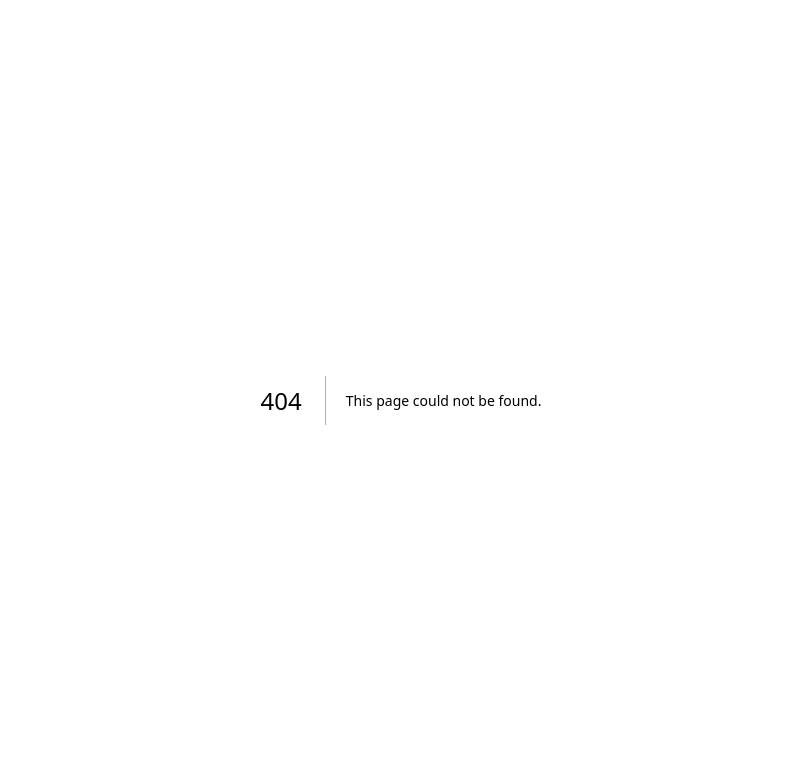
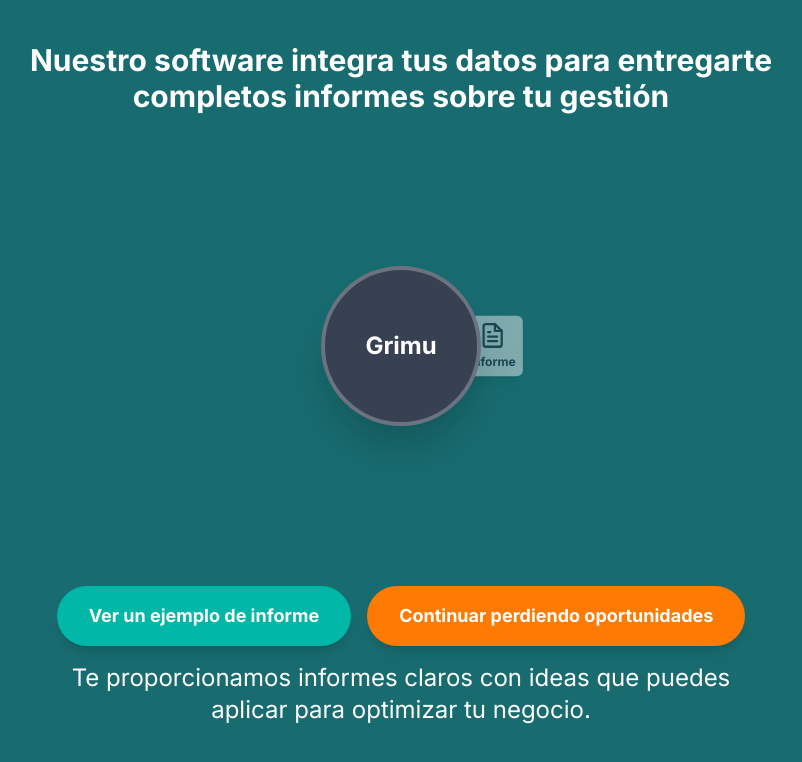
Before and after one commit to guitarvistor/guitarvistor.github.io, a Next.js app: page /grimu in a window 1280 px wide. Before the commit this address had no page. Shown: the top 762 px of the page, without its empty margins (239-1041 px from the left). Built offline with nearby package versions, Linux system fonts and the light colour scheme.

Commit message:
mejora animaciones

```diff
--- a/src/app/demo/page.tsx
+++ b/src/app/demo/page.tsx
@@ -9,7 +9,7 @@ export default function Demo() {
       <DataBrainAnimation />
       <h2 className="text-3xl md:text-4xl font-bold mb-8">¿Te gusta la idea?</h2>
       <div className="flex flex-col sm:flex-row space-y-4 sm:space-y-0 sm:space-x-4">
-        <Link href="/#contact" className="bg-icon-inventory text-white py-3 px-6 rounded-full hover:bg-icon-inventory/90 transition-all text-lg">
+        <Link href="/grimu" className="bg-icon-inventory text-white py-3 px-6 rounded-full hover:bg-icon-inventory/90 transition-all text-lg">
           Me encanta
         </Link>
         <Link href="/oportunidad" className="bg-icon-analytics text-white py-3 px-6 rounded-full hover:bg-icon-analytics/90 transition-all text-lg">
--- /dev/null
+++ b/src/app/grimu/page.tsx
@@ -0,0 +1,21 @@
+
+import Link from 'next/link';
+import GrimuAnimation from '@/components/GrimuAnimation';
+
+export default function GrimuPage() {
+  return (
+    <div className="flex flex-col items-center justify-center min-h-screen bg-accent text-white text-center p-4">
+      <h1 className="text-2xl md:text-3xl font-bold mb-2 max-w-3xl">Nuestro software integra tus datos para entregarte completos informes sobre tu gestión</h1>
+      <GrimuAnimation />
+      <div className="flex flex-col sm:flex-row space-y-4 sm:space-y-0 sm:space-x-4 mt-4 mb-4">
+        <Link href="/#contact" className="bg-icon-inventory text-white py-4 px-8 rounded-full hover:bg-icon-inventory/90 transition-all text-lg font-bold shadow-lg">
+          Ver un ejemplo de informe
+        </Link>
+        <Link href="/oportunidad" className="bg-icon-analytics text-white py-4 px-8 rounded-full hover:bg-icon-analytics/90 transition-all text-lg font-bold shadow-lg">
+          Continuar perdiendo oportunidades
+        </Link>
+      </div>
+      <p className="text-xl md:text-2xl mb-8 max-w-2xl">Te proporcionamos informes claros con ideas que puedes aplicar para optimizar tu negocio.</p>
+    </div>
+  );
+}
--- /dev/null
+++ b/src/components/GrimuAnimation.tsx
@@ -0,0 +1,103 @@
+
+'use client';
+import React, { useState, useEffect } from 'react';
+import { motion } from 'framer-motion';
+import { FiFileText } from 'react-icons/fi'; // Added import
+
+const GrimuAnimation = () => {
+  const [hasMounted, setHasMounted] = useState(false);
+  // Animation state machine: 'initial' -> 'visible' -> 'integrating' -> 'finished'
+  const [animationState, setAnimationState] = useState('initial');
+
+  const sources = [
+    { name: 'Ventas', color: 'bg-green-500' },
+    { name: 'Compras', color: 'bg-blue-500' },
+    { name: 'Proveedores', color: 'bg-yellow-500' },
+    { name: 'Clientes', color: 'bg-purple-500' },
+    { name: 'Salarios', color: 'bg-red-500' },
+    { name: 'Publicidad', color: 'bg-indigo-500' },
+  ];
+
+  useEffect(() => {
+    setHasMounted(true);
+    if (animationState === 'initial') {
+      // After a short delay, start the 'visible' animation
+      const visibleTimer = setTimeout(() => setAnimationState('visible'), 200);
+      return () => clearTimeout(visibleTimer);
+    }
+    if (animationState === 'visible') {
+      // After all bubbles are visible, start 'integrating'
+      const integrationTimer = setTimeout(() => setAnimationState('integrating'), 3000);
+      return () => clearTimeout(integrationTimer);
+    }
+    if (animationState === 'integrating') {
+        // After integration, move to 'finished' state for the report
+        const finishedTimer = setTimeout(() => setAnimationState('finished'), 2000);
+        return () => clearTimeout(finishedTimer);
+    }
+  }, [animationState]);
+
+  const radius = 150;
+
+  if (!hasMounted) {
+    return null;
+  }
+
+  return (
+    <div className="relative w-96 h-96 flex items-center justify-center my-8">
+      <motion.div
+        className="absolute w-40 h-40 bg-gray-700 rounded-full flex items-center justify-center text-white text-2xl font-bold shadow-2xl border-4 border-gray-500 z-10"
+        animate={{
+          scale: animationState === 'integrating' ? [1, 1.1, 1] : 1,
+        }}
+        transition={{ duration: 0.8 }}
+      >
+        Grimu
+      </motion.div>
+
+      {sources.map((source, index) => {
+        const angle = (index / sources.length) * 2 * Math.PI;
+        const initialX = radius * Math.cos(angle);
+        const initialY = radius * Math.sin(angle);
+
+        return (
+          <motion.div
+            key={source.name}
+            className={`absolute w-24 h-16 rounded-lg ${source.color} flex items-center justify-center text-white font-bold shadow-lg`}
+            initial={{ x: initialX, y: initialY, opacity: 0, scale: 0.5 }}
+            animate={{
+              opacity: animationState === 'visible' ? 1 : 0,
+              scale: animationState === 'visible' ? 1 : 0,
+              x: animationState === 'integrating' ? 0 : initialX,
+              y: animationState === 'integrating' ? 0 : initialY,
+            }}
+            transition={{
+              duration: 0.8,
+              delay: animationState === 'visible' ? index * 0.2 : 0,
+            }}
+          >
+            {source.name}
+          </motion.div>
+        );
+      })}
+
+      <motion.div
+        className="absolute"
+        initial={{ opacity: 0, scale: 0.5, x: 0 }}
+        animate={{
+            opacity: animationState === 'finished' ? 1 : 0,
+            scale: animationState === 'finished' ? 1 : 0.5,
+            x: animationState === 'finished' ? 180 : 0,
+        }}
+        transition={{ duration: 0.8, ease: 'easeOut' }}
+      >
+        <div className="w-20 h-20 bg-gray-200 rounded-lg flex flex-col items-center justify-center text-gray-800 font-bold shadow-lg text-center p-2">
+          <FiFileText className="text-6xl mb-1" />
+          <span>Informe</span>
+        </div>
+      </motion.div>
+    </div>
+  );
+};
+
+export default GrimuAnimation;
```
